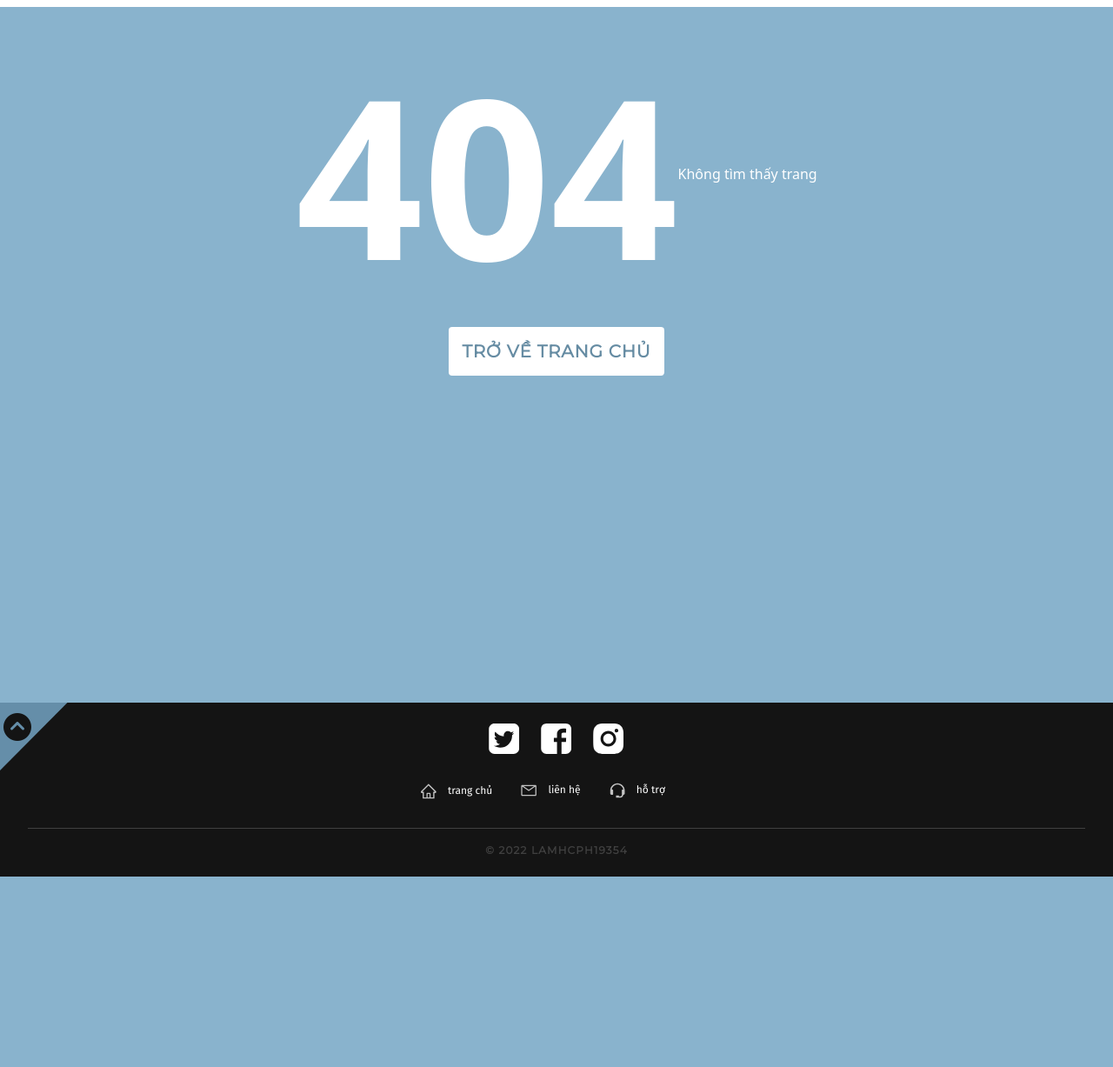
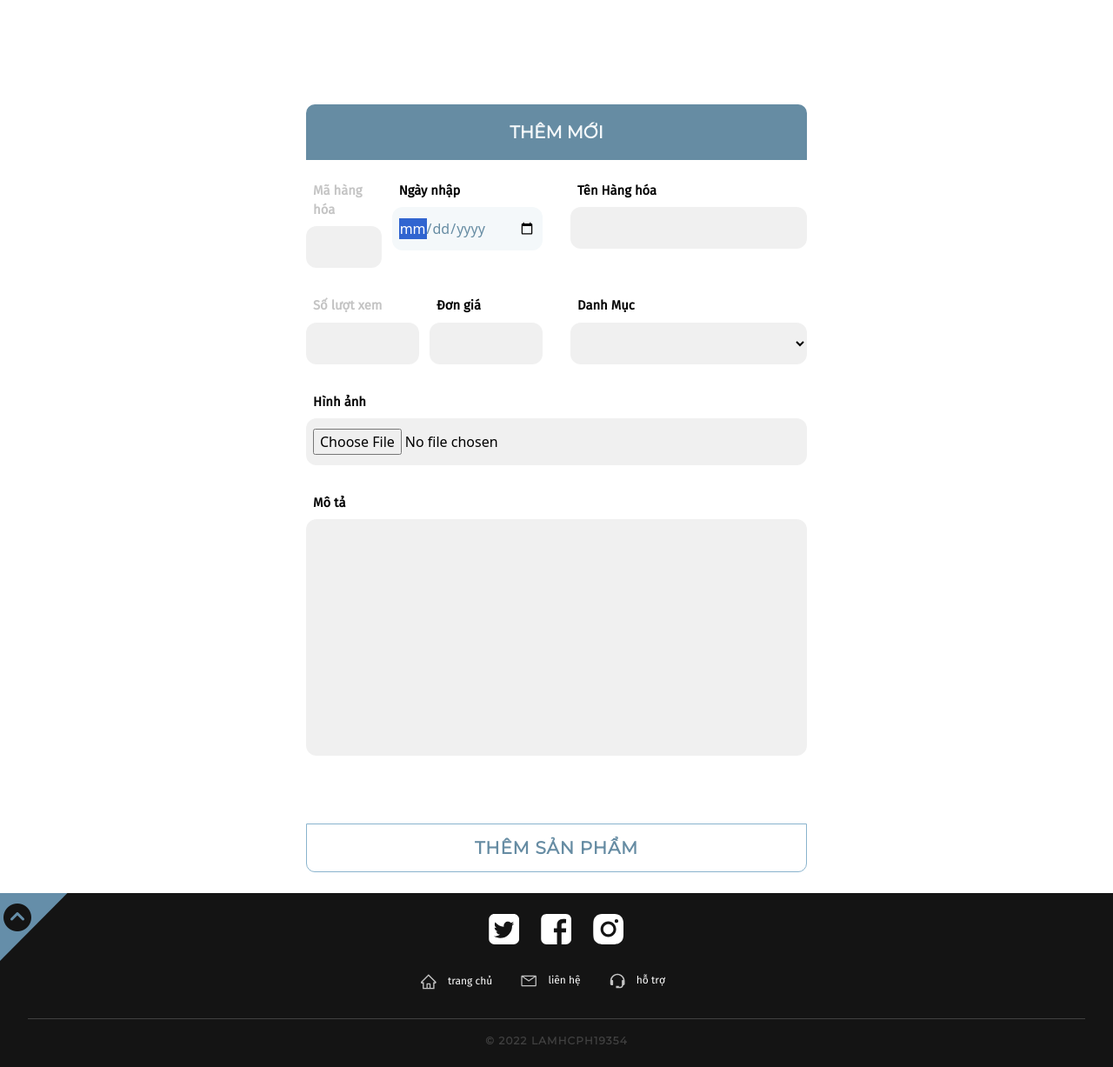
Before and after one commit to Nocenthalt/xshop, a PHP site: page /index.php?page=add-product in a window 1280 px wide. Shown: the part 168-1395 px from the top of the page at 87% size. Before the commit the page ends 1176 px from the top, so only its background shows below. Run offline with PHP 8.4, Linux system fonts and the light colour scheme; the visitor is signed in with stand-in values (Sample User, id 1); tables that the repository leaves empty or names only in its code hold one stand-in row (values such as "Sample post"); some libraries are stand-ins or nearby versions.

Commit message:
Added feature to add new product to the database

```diff
--- /dev/null
+++ b/admin/add-product.php
@@ -0,0 +1,93 @@
+<?php
+require './dao/category.php';
+
+$category = get_all_category();
+
+// validate register
+if (isset($_POST['register'])) {
+    if (!$_SESSION['errors'] = validate_product($_POST)) {
+        if (isset($_FILES)) {
+            if ($_FILES['product-image']['size']) {
+                $path = './db/product/';
+                require 'upload.php';
+            }
+        }
+
+        $data = $_POST;
+        $data['import_date'] = date('Y-m-d', strtotime($data['import_date']));
+        $data['image'] = $path;
+
+        pdo_execute(
+            'INSERT INTO `product` (`name`, `price`, `image`, `import_date`, `category_id`, `description`) VALUES (?, ?, ?, ?, ?, ?)',
+            [$data['product_name'], $data['price'], $data['image'], $data['import_date'], $data['category_id'], $data['description']]
+        );
+
+        // redirect('product');
+    }
+}
+
+
+?>
+
+<div class="container">
+    <form action="" method="POST" class="form-reg mx-auto" enctype="multipart/form-data" s>
+        <input type="hidden" name="register" value="true">
+        <h2 class="form-reg-heading <?= $_SESSION['errors'] ? "error" : "" ?>"><?= $_SESSION['errors'] ? 'Lỗi' : "Thêm mới" ?></h2>
+        <div class="form-section grid row">
+            <div class="form-group grid col col-1.5-2">
+                <div class="form-control disabled">
+                    <label for="product_id">Mã hàng hóa</label>
+                    <input type="text" id="product_id" name="product_id" class="form-input <?= isset($_SESSION['errors']['product_id']) ? "error" : "" ?>" placeholder="<?= $_SESSION['errors']['product-id'] ?? "" ?>">
+                </div>
+                <div class="form-control">
+                    <label for="import_date">Ngày nhập </label>
+                    <input type="date" id="import_date" name="import_date" class="form-input <?= isset($_SESSION['errors']['import_date']) ? "error" : "" ?>" placeholder="<?= $_SESSION['errors']['import_date'] ?? "" ?>" autofocus>
+                </div>
+            </div>
+            <div class="form-group col">
+                <div class="form-control">
+                    <label for="product_name">Tên Hàng hóa</label>
+                    <input type="text" id="product_name" name="product_name" class="form-input <?= isset($_SESSION['errors']['product_name']) ? "error" : "" ?>" placeholder="<?= $_SESSION['errors']['product_name'] ?? "" ?>" required>
+                </div>
+            </div>
+        </div>
+        <div class="form-section grid row">
+            <div class="form-group grid col col-2-2">
+                <div class="form-control disabled">
+                    <label for="view">Số lượt xem</label>
+                    <input type="number" id="view" name="view" class="form-input <?= isset($_SESSION['errors']['view']) ? "error" : "" ?>" placeholder="<?= $_SESSION['errors']['view'] ?? "" ?>">
+                </div>
+                <div class="form-control">
+                    <label for="price">Đơn giá</label>
+                    <input type="number" id="price" name="price" class="form-input <?= isset($_SESSION['errors']['price']) ? "error" : "" ?>" placeholder="<?= $_SESSION['errors']['price'] ?? "" ?>" required>
+                </div>
+            </div>
+            <div class="form-group">
+                <div class="form-control">
+                    <label for="category_id">Danh Mục</label>
+                    <select name="category_id" id="category_id" class="form-input <?= isset($_SESSION['errors']['category_id']) ? "error" : "" ?>" placeholder="<?= $_SESSION['errors']['category_id'] ?? "" ?>" required>
+                        <option value=""></option>
+                        <?php foreach ($category as $cate) : ?>
+                            <option value="<?= $cate['id'] ?>"><?= $cate['name'] ?></option>
+                        <?php endforeach; ?>
+                    </select>
+                </div>
+            </div>
+        </div>
+        <div class="form-section">
+            <div class="form-group">
+                <div class="form-control">
+                    <label for="description">Hình ảnh</label>
+                    <input type="file" name="product-image" id="product-image" class="form-input <?= isset($_SESSION['errors']['description']) ? "error" : "" ?>">
+                </div>
+                <div class="form-control">
+                    <label for="description">Mô tả</label>
+                    <textarea name="description" id="description" cols="30" rows="10" class="form-input form-desc <?= isset($_SESSION['errors']['description']) ? "error" : "" ?>" placeholder="<?= $_SESSION['errors']['description'] ?? "" ?>" required></textarea>
+                </div>
+            </div>
+        </div>
+        <div class="form-control form-submit">
+            <button type="submit" class="btn btn--primary-o register-btn">Thêm sản phẩm</button>
+        </div>
+    </form>
+</div>
--- a/admin/product.php
+++ b/admin/product.php
@@ -58,7 +58,7 @@ if ($delete_selected) { delete_product($selected); }
                         </td>
                         <td class="ta-center">
                             <a href="?page=detail&id=<?= $product['product_id'] ?>" class="btn btn--primary">Xem</a>
-                            <a href="?page=edit&id=<?= $product['product_id'] ?>" class="btn btn--success">Sửa</a>
+                            <a href="?page=edit-product&id=<?= $product['product_id'] ?>" class="btn btn--success">Sửa</a>
                             <form action="" method="post" class="delete-one">
                                 <input type="hidden" name="delete_one" value="<?= $product['product_id'] ?>">
                                 <button type="submit" href="#" class="btn btn--danger select" onClick="javascript:return confirm('Bạn có muốn xóa sản phẩm này?')">Xóa</a>
@@ -72,6 +72,7 @@ if ($delete_selected) { delete_product($selected); }
                     <button class="btn btn--primary select_all" name="select_all" value="true">Chọn tất cả</button>
                     <button class="btn btn--outline deselect_all" name="select_all" value="false">Bỏ chọn tất cả</button>
                     <button name="delete_selected" value="true" class="btn btn--danger" onClick="javascript:return confirm('Bạn có muốn xóa các sản phẩm đã chọn?');">Xóa đã chọn</button>
+                    <a href="?page=add-product" class="btn btn--success">Thêm mới</a>
                 </div>
                 <div class="col">
                     <div class="pagination flex mx-auto">
--- /dev/null
+++ b/content/css/add-product.css
@@ -0,0 +1,111 @@
+
+  .form-reg {
+    max-width: 45vw;
+  }
+
+  .form-reg-heading {
+    margin-top: 15vh;
+    margin-bottom: 1rem;
+    padding: 1.25rem;
+
+    background: var(--primary-300);
+    color: var(--primary-700);
+    font: 1.25rem var(--font-main);
+    font-weight: bold;
+
+    text-align: center;
+    text-transform: uppercase;
+    border-radius: 10px 10px 0 0;
+  }
+
+  .error {
+    background: var(--error);
+  }
+
+  .form-input.error,
+  .form-input.error::placeholder {
+    color: #fff;
+    background: var(--error-500);
+  }
+
+  .form-control label {
+    font-family: var(--font-secondary);
+    font-weight: bold;
+    font-size: 0.925rem;
+    display: inline-block;
+    padding: 0.5rem;
+  }
+
+  .form-input {
+    width: 100%;
+    background: var(--line);
+    padding: 0.75em 0.5em;
+    border-radius: 0.75rem;
+  }
+
+  .form-input:focus {
+    outline: none;
+  }
+
+  .form-input:focus,
+  .form-input:focus::placeholder {
+    background: var(--primary-700);
+    color: var(--primary-300);
+    transition: all 0.2s ease-in-out;
+  }
+
+  .register-btn {
+    width: 100%;
+    padding: 0.75em;
+    color: var(--primary-300);
+    font: 1.25rem var(--font-main);
+    font-weight: bold;
+
+    text-align: center;
+    border-radius: 0 0 10px 10px;
+  }
+
+  .register-btn:hover {
+    background: var(--primary-300);
+    color: var(--primary-700);
+    transition: all 0.2s ease-in-out;
+  }
+
+  .form-submit {
+    margin-top: 4.5rem;
+    margin-bottom: 10rem;
+    position: relative;
+  }
+
+
+
+  .row,
+  .col {
+    grid-template-columns: 1fr 1fr;
+  }
+
+  .col {
+    gap: .75rem;
+  }
+
+  .col-1\.5-2 {
+    grid-template-columns: 1fr 2fr;
+  }
+
+  .row {
+    gap: 2rem;
+  }
+
+  .form-control {
+    margin-bottom: 1.5rem;
+  }
+
+  .form-desc {
+    /* textarea style */
+    width: 100%;
+    height: 100%;
+    border: none;
+    resize: none;
+    padding: 1rem;
+    font: 1.25rem var(--font-main);
+  }
--- a/content/css/product.css
+++ b/content/css/product.css
@@ -116,7 +116,7 @@
 }
 
 .table-tools__container > * {
-  margin: 0 2rem;
+  margin: 0 1rem;
 }
 .row {
     margin: 1.5rem 0;
--- a/dao/category.php
+++ b/dao/category.php
@@ -4,3 +4,7 @@
         $sql = "SELECT * FROM `category` WHERE `id` = ?";
         return pdo_query($sql, [$id]);
     }
+    function get_all_category() {
+        $sql = "SELECT * FROM `category`";
+        return pdo_query($sql);
+    }
--- a/global.php
+++ b/global.php
@@ -58,8 +58,8 @@ function validate_register($data)
         $errors['name'] = 'Họ và tên không được để trống';
     } else if (!preg_match('/^[a-zA-Z ]+$/', $data['name'])) {
         $errors['name'] = 'Họ và tên không hợp lệ';
+
     }
-
     if (empty($data['username'])) {
         $errors['username'] = 'Tên đăng nhập không được để trống';
     } else if (pdo_execute('SELECT * FROM users WHERE username = ?', [$data['username']])) {
@@ -138,6 +138,29 @@ function validate_profile($data)
     }
 }
 
+function validate_product($data)
+{
+    $data = input_clean($data);
+    $errors = [];
+
+    if (empty($data['name'])) {
+        $errors['name'] = 'Tên sản phẩm không được để trống';
+    } else if (!preg_match('/^[a-zA-Z0-9_]+$/', $data['name'])) {
+        $errors['name'] = 'Tên sản phẩm không hợp lệ';
+    }
+    if (empty($data['price'])) {
+        $errors['price'] = 'Giá sản phẩm không được để trống';
+    } else if (!preg_match('/^\d+$/', $data['price'])) {
+        $errors['price'] = 'Giá sản phẩm không hợp lệ';
+    }
+    if (empty($data['description'])) {
+        $errors['description'] = 'Mô tả sản phẩm không được để trống';
+    }
+    if (empty($data['category'])) {
+        $errors['category'] = 'Danh mục sản phẩm không được để trống';
+    }
+}
+
 function redirect($page)
 {
     $sec = 1;
--- a/index.php
+++ b/index.php
@@ -27,7 +27,7 @@ if (file_exists($path)) {
         <?php include "./content/css/{$page}.css" ?>
     </style>
     <!-- js -->
-    <script src="./content/js/<?php echo $page ?>.js"></script>
+    <script src="./content/js/<?= $page ?>.js"></script>
 <?php
     require $path;
 } else {
--- a/site/profile.php
+++ b/site/profile.php
@@ -10,8 +10,9 @@ if (isset($_POST['update'])) {
         $data['birthdate'] = date('Y-m-d', strtotime($data['birthdate']));
         if (isset($_FILES)) {
             if ($_FILES['avatar']['size']) {
+                $path = './db/user/';
                 require 'upload.php';
-                $_SESSION['avatar'] = $url;
+                $_SESSION['avatar'] = $path;
             }
         }
         else {
```
Also changed, not shown: upload.php (+4 -8 lines), db/product/asdsa.jpg (added).
